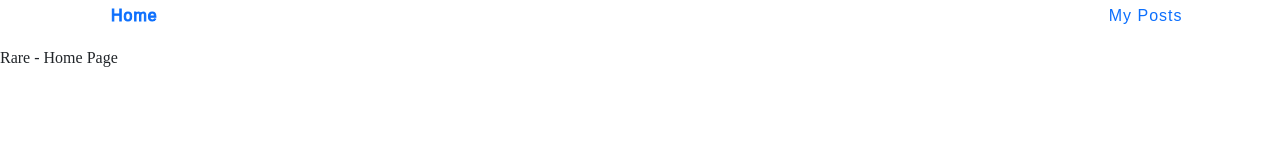
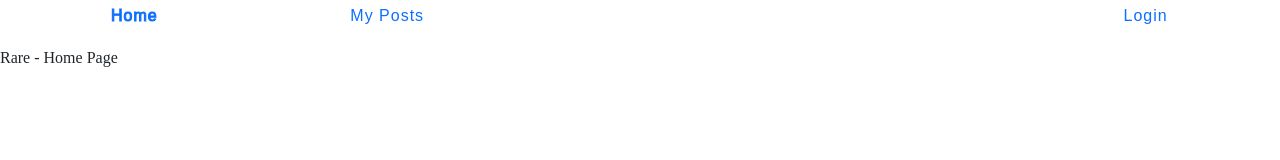
Before and after one commit to NSS-Day-Cohort-68/rare-client-rare-team-4, a React (Create React App) app: page /h in a window 1280 px wide. Shown: the top 160 px of the page. Built offline with nearby package versions, Linux system fonts and the light colour scheme.

Commit message:
login navbar link

```diff
--- a/src/components/nav/NavBar.js
+++ b/src/components/nav/NavBar.js
@@ -40,7 +40,11 @@ export const NavBar = ({ loggedInUser, setLoggedInUser }) => {
           </Link>
         </li>
       ) : (
-        ""
+        <li className="navbar-item navbar-logout">
+          <Link to="/login" className="navbar-link">
+            Login
+          </Link>
+        </li>
       )}
     </ul>
   )
```
